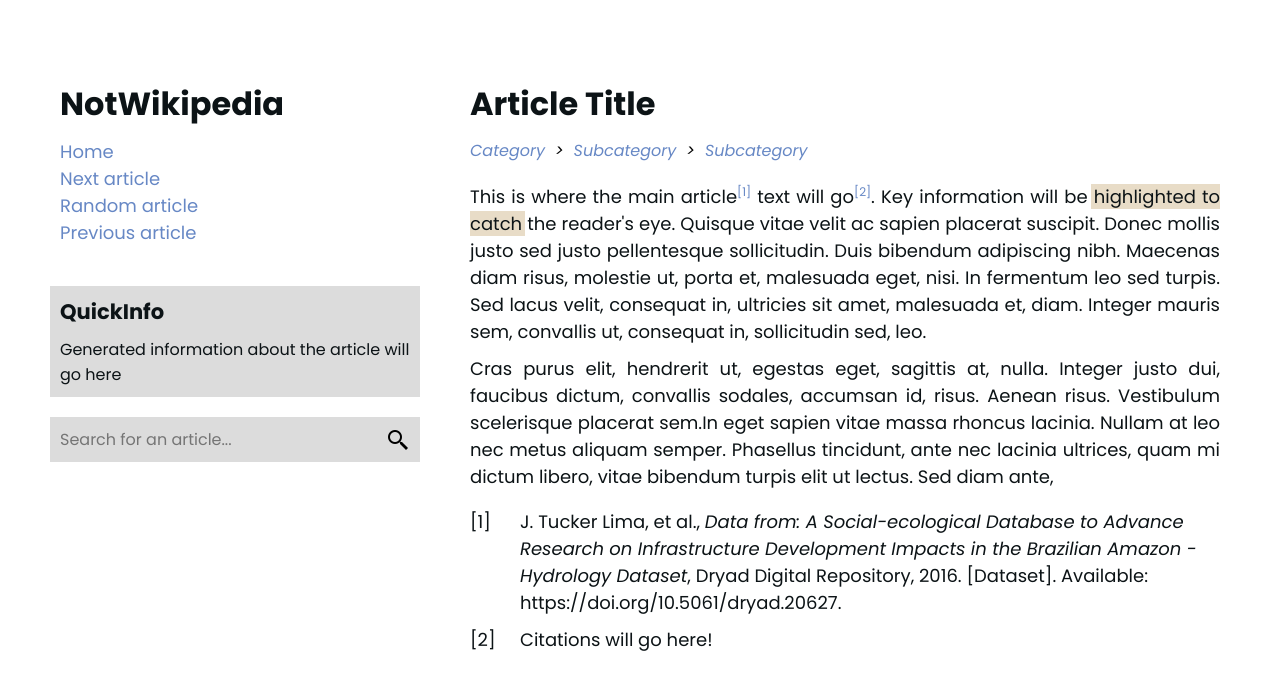
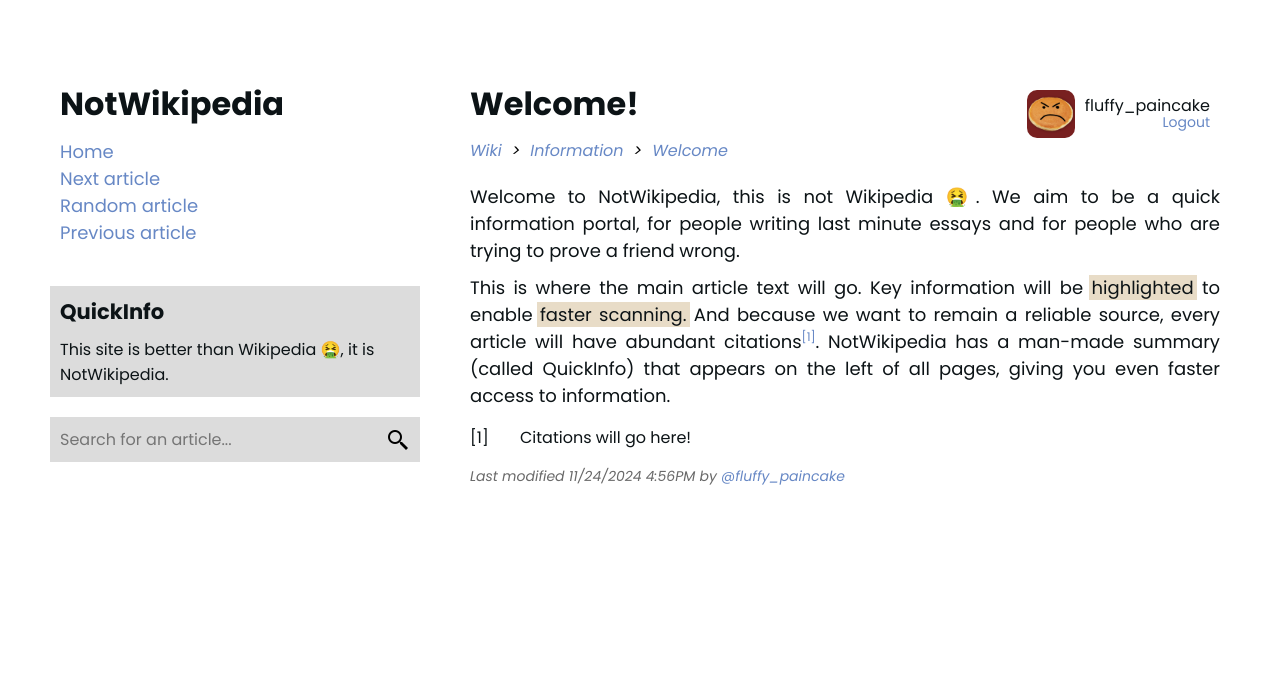
Before and after one commit to Codezilluh/MI349-Final, a plain HTML site: page index.html in a window 1280 px wide. Drawn offline with Linux system fonts and the light colour scheme.

Commit message:
improve the first page design

```diff
--- a/css/style.css
+++ b/css/style.css
@@ -5,6 +5,7 @@
 	--blue: #6788c5;
 	--black: #0c1316;
 	--gray: #dcdcdc;
+	--darkgray: #696969;
 }
 
 body {
@@ -56,6 +57,11 @@ article,
 	display: flex;
 	flex-direction: column;
 	margin-bottom: 40px;
+}
+
+.sidebar nav hr {
+	width: 100%;
+	border: 1px solid var(--gray);
 }
 
 .sidebar .quickinfo {
@@ -155,6 +161,7 @@ article p .highlight {
 article ol#citations {
 	list-style: none;
 	padding: 0;
+	font-size: 16px;
 }
 
 article ol#citations li {
@@ -167,3 +174,38 @@ article ol#citations li .number {
 	margin-left: -50px;
 	user-select: none;
 }
+
+article .info {
+	color: var(--darkgray);
+	font-size: 14px;
+	font-style: italic;
+}
+
+article .info address {
+	display: inline;
+}
+
+article #user-box {
+	display: flex;
+	float: right;
+	/* background: var(--gray); */
+	padding: 10px;
+	gap: 10px;
+	text-align: right;
+	align-items: center;
+	line-height: 1;
+	font-size: 16px;
+}
+
+article #user-box .avatar {
+	width: 48px;
+	height: 48px;
+	background-image: url(../images/fluffy-paincake.png);
+	background-size: cover;
+	background-position: center;
+	border-radius: 10px;
+}
+
+article #user-box div a {
+	font-size: 14px;
+}
--- a/index.html
+++ b/index.html
@@ -7,54 +7,62 @@
 
 		<link rel="stylesheet" href="css/style.css" />
 	</head>
+
 	<body>
 		<div class="sidebar">
 			<h1>NotWikipedia</h1>
+
 			<nav>
 				<a href="">Home</a>
 				<a href="">Next article</a>
 				<a href="">Random article</a>
 				<a href="">Previous article</a>
 			</nav>
+
 			<div class="quickinfo">
 				<h3>QuickInfo</h3>
-				<p>Generated information about the article will go here</p>
+				<p>This site is better than Wikipedia 🤮, it is NotWikipedia.</p>
 			</div>
+
 			<form id="search">
 				<input type="text" placeholder="Search for an article..." />
 				<button></button>
 			</form>
 		</div>
+
 		<article>
-			<h2>Article Title</h2>
+			<div id="user-box">
+				<div class="avatar"></div>
+				<div>
+					<div class="username">fluffy_paincake</div>
+					<a href="">Logout</a>
+				</div>
+			</div>
+			<h2>Welcome!</h2>
 			<div class="paths">
-				<a href="">Category</a>
-				<a href="">Subcategory</a>
-				<a href="">Subcategory</a>
+				<a href="">Wiki</a>
+				<a href="">Information</a>
+				<a href="">Welcome</a>
 			</div>
 			<p>
-				This is where the main article<a href="#1" class="cite">1</a> text will go<a href="#2" class="cite">2</a>. Key information will be
-				<span class="highlight">highlighted to catch</span> the reader's eye. Quisque vitae velit ac sapien placerat suscipit. Donec mollis justo sed
-				justo pellentesque sollicitudin. Duis bibendum adipiscing nibh. Maecenas diam risus, molestie ut, porta et, malesuada eget, nisi. In fermentum
-				leo sed turpis. Sed lacus velit, consequat in, ultricies sit amet, malesuada et, diam. Integer mauris sem, convallis ut, consequat in,
-				sollicitudin sed, leo.
+				Welcome to NotWikipedia, this is not Wikipedia 🤮. We aim to be a quick information portal, for people writing last minute essays and for people
+				who are trying to prove a friend wrong.
 			</p>
 			<p>
-				Cras purus elit, hendrerit ut, egestas eget, sagittis at, nulla. Integer justo dui, faucibus dictum, convallis sodales, accumsan id, risus.
-				Aenean risus. Vestibulum scelerisque placerat sem.In eget sapien vitae massa rhoncus lacinia. Nullam at leo nec metus aliquam semper. Phasellus
-				tincidunt, ante nec lacinia ultrices, quam mi dictum libero, vitae bibendum turpis elit ut lectus. Sed diam ante,
+				This is where the main article text will go. Key information will be <span class="highlight">highlighted</span> to enable
+				<span class="highlight">faster scanning.</span> And because we want to remain a reliable source, every article will have abundant citations<a
+					href="#1"
+					class="cite"
+					>1</a
+				>. NotWikipedia has a man-made summary (called QuickInfo) that appears on the left of all pages, giving you even faster access to information.
 			</p>
 			<ol id="citations">
-				<li id="1">
-					<span class="number">[1]</span>
-					J. Tucker Lima, et al.,
-					<i
-						>Data from: A Social-ecological Database to Advance Research on Infrastructure Development Impacts in the Brazilian Amazon - Hydrology
-						Dataset</i
-					>, Dryad Digital Repository, 2016. [Dataset]. Available: https://doi.org/10.5061/dryad.20627.
-				</li>
-				<li id="2"><span class="number">[2]</span>Citations will go here!</li>
+				<li id="1"><span class="number">[1]</span>Citations will go here!</li>
 			</ol>
+			<div class="info">
+				Last modified <time datetime="11/24/2024 4:56PM">11/24/2024 4:56PM</time> by
+				<a href=""><address>@fluffy_paincake</address></a>
+			</div>
 		</article>
 	</body>
 </html>
```
Also changed, not shown: images/fluffy-paincake.png (added).
